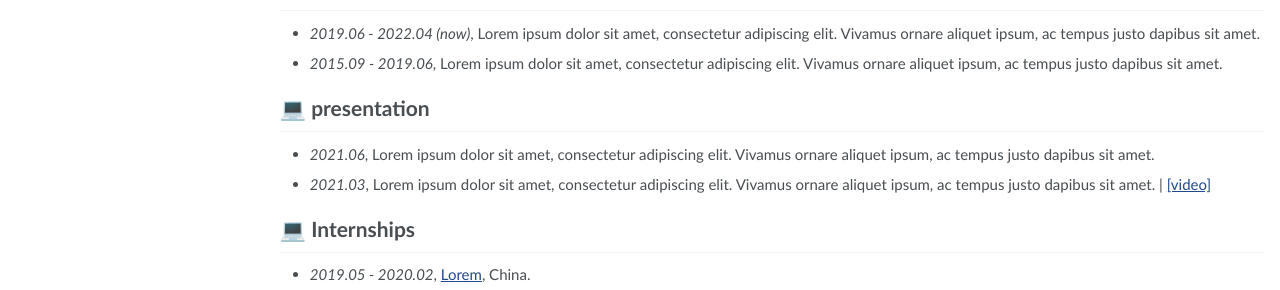
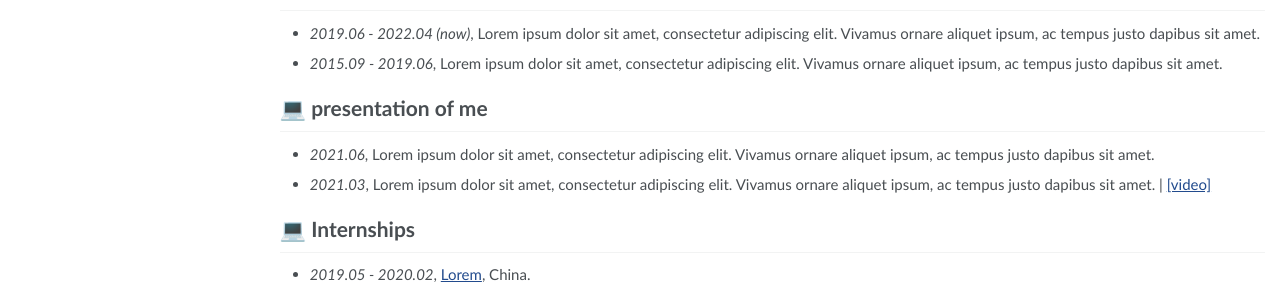
Before and after one commit to RayeRen/acad-homepage.github.io, a Jekyll site: the page built from _pages/about.md, in a window 1280 px wide and 1136 px high. Shown: the part 835-1125 px from the top of the window. Built offline with Jekyll 4.4.1, drawn with Linux system fonts in a browser that asks for light colours.

Commit message:
fix the title

```diff
--- a/_pages/about.md
+++ b/_pages/about.md
@@ -50,7 +50,7 @@ My research interest includes neural machine translation and computer vision. I
 - *2019.06 - 2022.04 (now)*, Lorem ipsum dolor sit amet, consectetur adipiscing elit. Vivamus ornare aliquet ipsum, ac tempus justo dapibus sit amet.
 - *2015.09 - 2019.06*, Lorem ipsum dolor sit amet, consectetur adipiscing elit. Vivamus ornare aliquet ipsum, ac tempus justo dapibus sit amet.
 
-# 💻 presentation
+# 💻 presentation of me
 - *2021.06*, Lorem ipsum dolor sit amet, consectetur adipiscing elit. Vivamus ornare aliquet ipsum, ac tempus justo dapibus sit amet.
 - *2021.03*, Lorem ipsum dolor sit amet, consectetur adipiscing elit. Vivamus ornare aliquet ipsum, ac tempus justo dapibus sit amet.  \| [\[video\]](https://github.com/)
 
```
